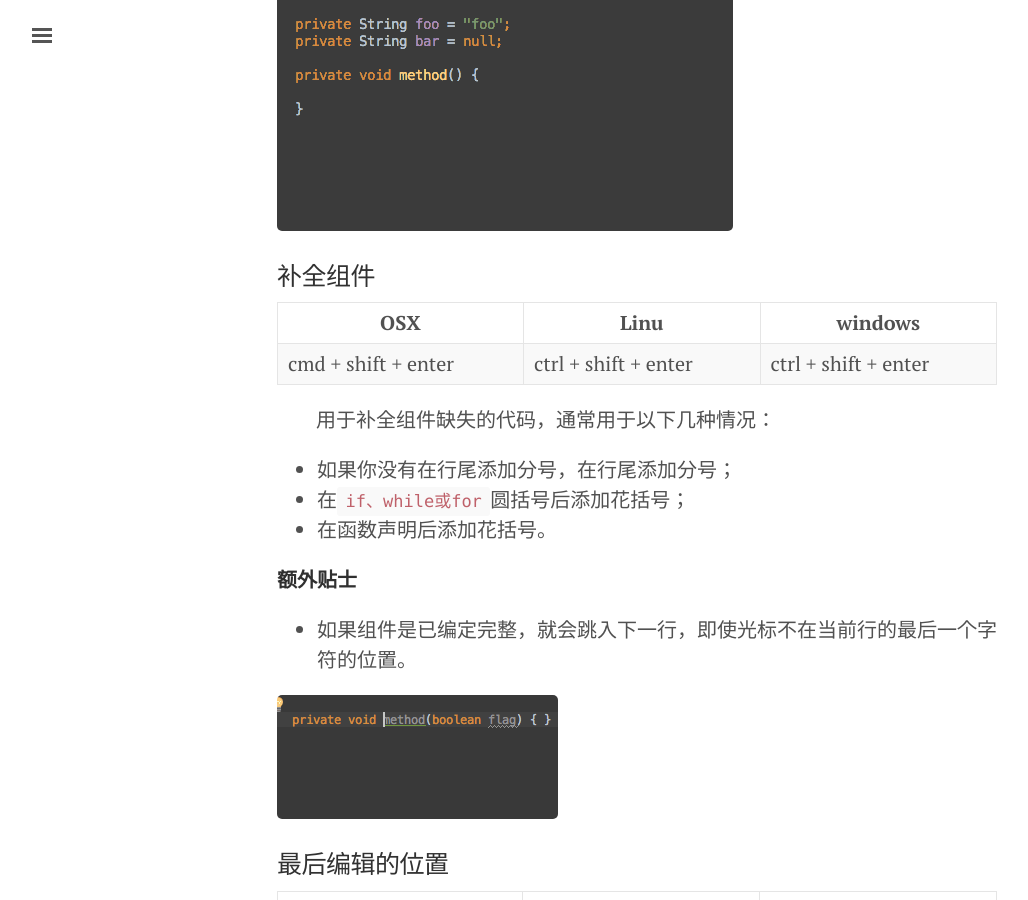
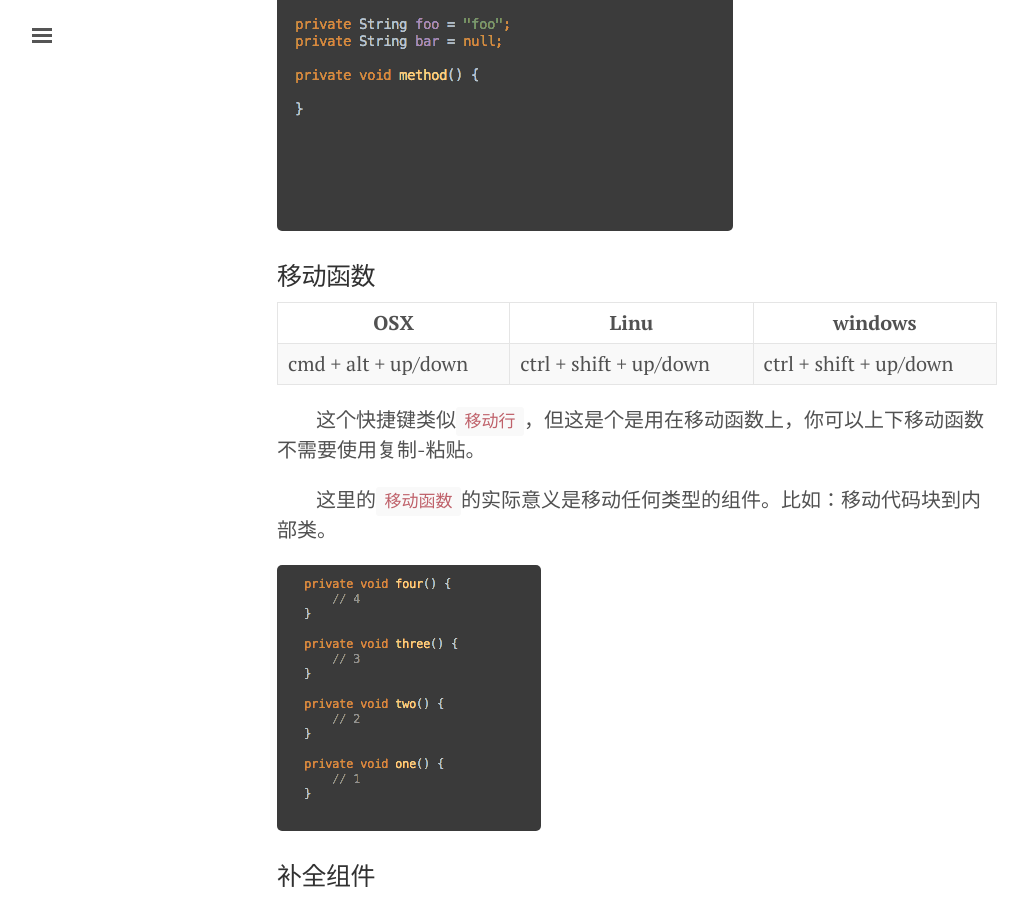
Before and after one commit to Jackie880823/Jackie880823.github.io, a Jekyll site: the page built from _posts/2015-12-30-Android Studio Tips Of the Day - Roundup #2.md, in a window 1280 px wide and 900 px high, scrolled down 2980 px. Shown: the whole window, without its empty margins (3-1031 px from the left). Built offline with Jekyll 4.4.1, drawn with Linux system fonts in a browser that asks for light colours.

Commit message:
add Move Methods statement

```diff
--- a/_posts/2015-12-30-Android Studio Tips Of the Day - Roundup #2.md
+++ b/_posts/2015-12-30-Android Studio Tips Of the Day - Roundup #2.md
@@ -75,6 +75,19 @@ title: Android Studio 贴士 - 综述#2
 
 ![现场样板](https://github.com/Jackie880823/Jackie880823.github.io/blob/master/img/android-studio-tips-of-the-day-roundup-2/15-live_templates.gif?raw=true)
 
+###移动函数
+
+|         OSX         |          Linu          |         windows        |
+|---------------------|------------------------|------------------------|
+| cmd + alt + up/down | ctrl + shift + up/down | ctrl + shift + up/down |
+
+&#160;&#160;&#160;&#160;&#160;&#160;&#160;&#160;这个快捷键类似`移动行`，但这是个是用在移动函数上，你可以上下移动函数不需要使用复制-粘贴。
+
+&#160;&#160;&#160;&#160;&#160;&#160;&#160;&#160;这里的`移动函数`的实际意义是移动任何类型的组件。比如：移动代码块到内部类。
+
+![现场样板](https://github.com/Jackie880823/Jackie880823.github.io/blob/master/img/android-studio-tips-of-the-day-roundup-2/15-movemethods.gif?raw=true)
+
+
 ###补全组件
 
 |         OSX         |        Linu          |       windows        |
```
